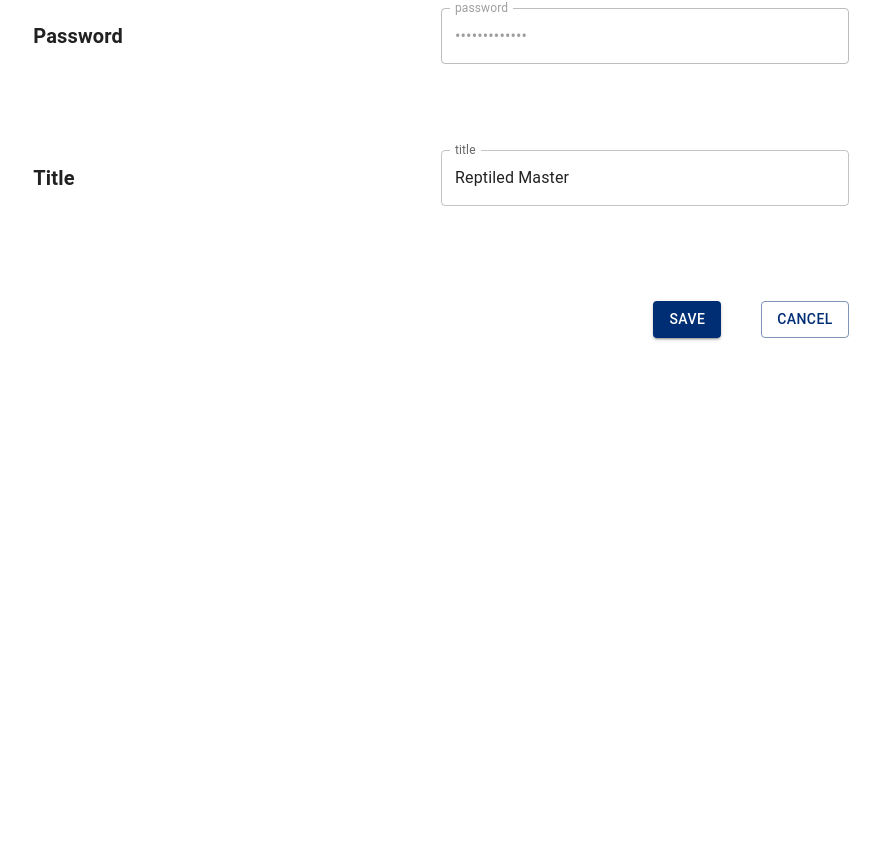
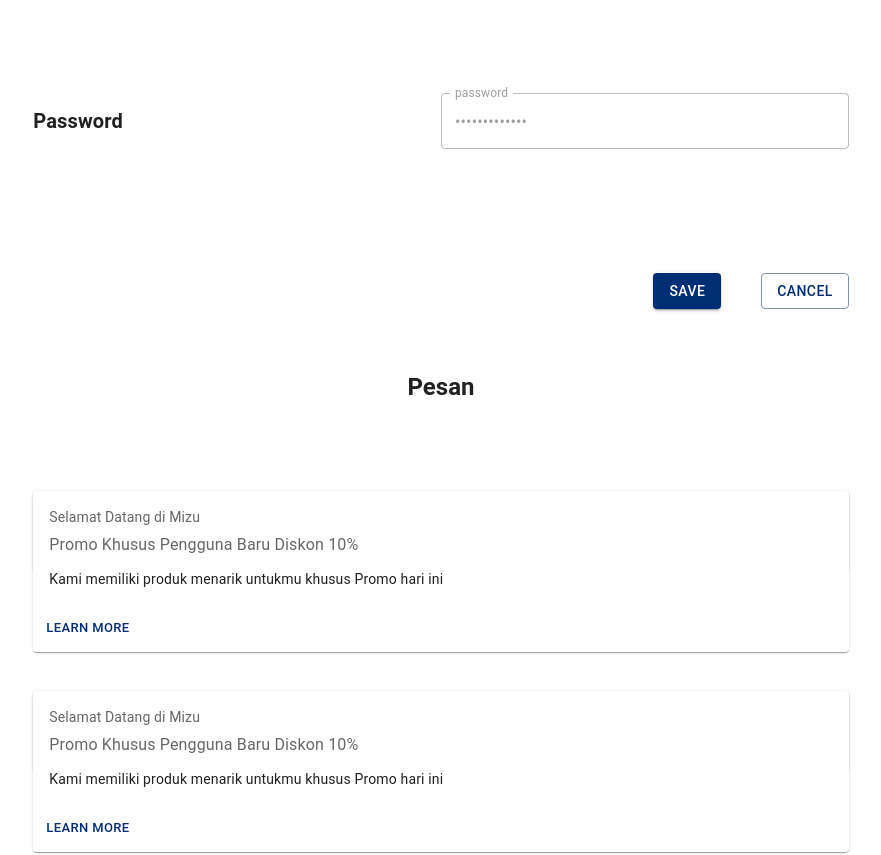
Before and after one commit to RioAldie/mizu-project, a Next.js app: page /profile in a window 1280 px wide. Shown: the part 942-1797 px from the top of the page, without its empty margins (354-1235 px from the left). Before the commit the page ends 1378 px from the top, so only its background shows below. Built offline with nearby package versions, Linux system fonts and the light colour scheme.

Commit message:
add message section

```diff
--- /dev/null
+++ b/pages/components/molekuls/mess/index.jsx
@@ -0,0 +1,36 @@
+import { styled, Typography,Paper } from "@mui/material";
+import Card from '@mui/material/Card';
+import CardActions from '@mui/material/CardActions';
+import CardContent from '@mui/material/CardContent';
+import Button from '@mui/material/Button';
+
+const PaperStyled = styled(Paper)({
+    width: '90%',
+    height: 80,
+    marginTop: 5
+})
+export default function Mess(){
+    return(
+        <>
+        <PaperStyled elevation={1} >
+                <Card sx={{ minWidth: '100%' }}>
+                    <CardContent>
+                        <Typography sx={{ fontSize: 14 }} color="text.secondary" gutterBottom>
+                         Selamat Datang di Mizu
+                        </Typography>
+                        <Typography sx={{ mb: 1.5 }} color="text.secondary">
+                        Promo Khusus Pengguna Baru Diskon 10%
+                        </Typography>
+                        <Typography variant="body2">
+                        Kami memiliki produk menarik untukmu khusus Promo hari ini
+
+                        </Typography>
+                    </CardContent>
+                    <CardActions>
+                        <Button size="small">Learn More</Button>
+                    </CardActions>
+                    </Card>
+                </PaperStyled>
+        </>
+    )
+}
--- a/pages/components/organism/profile-content/index.jsx
+++ b/pages/components/organism/profile-content/index.jsx
@@ -1,5 +1,6 @@
 
 import { Avatar, Box, Button, IconButton, Input, styled, TextField, Typography } from "@mui/material";
+import Message from "./message";
 
 const BoxStyled = styled(Box)({
     width: "100%",
@@ -55,12 +56,12 @@ export default function ProfileContent(){
             <Typography variant="h5" fontWeight={"bold"}>
                         Profile
                     </Typography>
-            <BoxDetails>
-                <BoxDetail>
+            <BoxDetails p={0} >
+                <BoxDetail sx={{display: 'flex', flexDirection: {xs: 'column', md: 'row'}}}>
                     <Typography variant="h6" fontWeight={"bold"}>
                         Username
                     </Typography>
-                    <Box sx={{ width: '50%', display: 'flex', justifyContent:'space-between'}}>
+                    <Box sx={{ width: {xs:'100%', md: '50%'}, display: 'flex', justifyContent:'space-between'}}>
                        <TextField
                     fullWidth
                     disabled
@@ -69,11 +70,11 @@ export default function ProfileContent(){
                     /> </Box>
 
                 </BoxDetail>
-                <BoxDetail>
+                <BoxDetail sx={{display: 'flex', flexDirection: {xs: 'column', md: 'row'}}}>
                     <Typography variant="h6" fontWeight={"bold"}>
                         E-mail
                     </Typography>
-                    <Box sx={{ width: '50%', display: 'flex', justifyContent:'space-between'}}>
+                    <Box sx={{ width: {xs:'100%', md: '50%'}, display: 'flex', justifyContent:'space-between'}}>
                        <TextField
                     fullWidth
                     disabled
@@ -84,11 +85,11 @@ export default function ProfileContent(){
                     </Box>
 
                 </BoxDetail>
-                <BoxDetail>
+                <BoxDetail sx={{display: 'flex', flexDirection: {xs: 'column', md: 'row'}}}>
                     <Typography variant="h6" fontWeight={"bold"}>
                         Password
                     </Typography>
-                    <Box sx={{ width: '50%', display: 'flex', justifyContent:'space-between'}}>
+                    <Box sx={{ width:  {xs:'100%', md: '50%'}, display: 'flex', justifyContent:'space-between'}}>
                         <TextField
                     fullWidth
                     type={'password'}
@@ -96,21 +97,6 @@ export default function ProfileContent(){
                     id="outlined-disabled"
                     label="password"
                     defaultValue="se56sgsjsjksk"
-                    />
-                    </Box>
-
-                </BoxDetail>
-                <BoxDetail>
-                    <Typography variant="h6" fontWeight={"bold"}>
-                        Title
-                    </Typography>
-                    <Box sx={{ width: '50%', display: 'flex', justifyContent:'space-between'}}>
-                        <TextField
-                    fullWidth
-                    id="outlined-required"
-                    label="title"
-                    defaultValue="Reptiled Master"
-
                     />
                     </Box>
 
--- /dev/null
+++ b/pages/components/organism/profile-content/message/index.jsx
@@ -0,0 +1,39 @@
+import { Box, styled, Typography,Paper } from "@mui/material";
+import Card from '@mui/material/Card';
+import CardActions from '@mui/material/CardActions';
+import CardContent from '@mui/material/CardContent';
+import Button from '@mui/material/Button';
+import Mess from "../../../molekuls/mess";
+
+const BoxStyled = styled(Box)({
+    width: "100%",
+    display: 'flex',
+    alignItems: 'center',
+    justifyContent: 'space-around'
+});
+const PaperStyled = styled(Paper)({
+    width: '90%',
+    height: 80,
+
+})
+export default function Message(){
+    return(
+        <>
+
+            <BoxStyled sx={{display: 'flex', flexDirection: 'column',mt: 20,height:{xs: 1100, md: 900}}}>
+            <Box sx={{height: 0}}>
+                    <Typography variant="h5" fontWeight={"bold"}>
+                        Pesan
+                    </Typography>
+                </Box>
+                <Mess/>
+                <Mess/>
+                <Mess/>
+                <Button size="small" sx={{mt: 5}}>
+                    More
+                </Button>
+
+            </BoxStyled>
+        </>
+    )
+}
--- a/pages/profile.jsx
+++ b/pages/profile.jsx
@@ -7,6 +7,7 @@ import Head from 'next/head';
 import Category from './components/organism/category';
 import ProfileContent from './components/organism/profile-content';
 import Sidebar from './components/organism/sidebar';
+import Message from './components/organism/profile-content/message';
 
 
 const DarkTheme = createTheme({
@@ -41,6 +42,7 @@ export default function Profile(){
                     </Grid>
                     <Grid item xs={9} padding={0}>
                         <ProfileContent/>
+                        <Message/>
                     </Grid>
 
                 </Grid>
```
